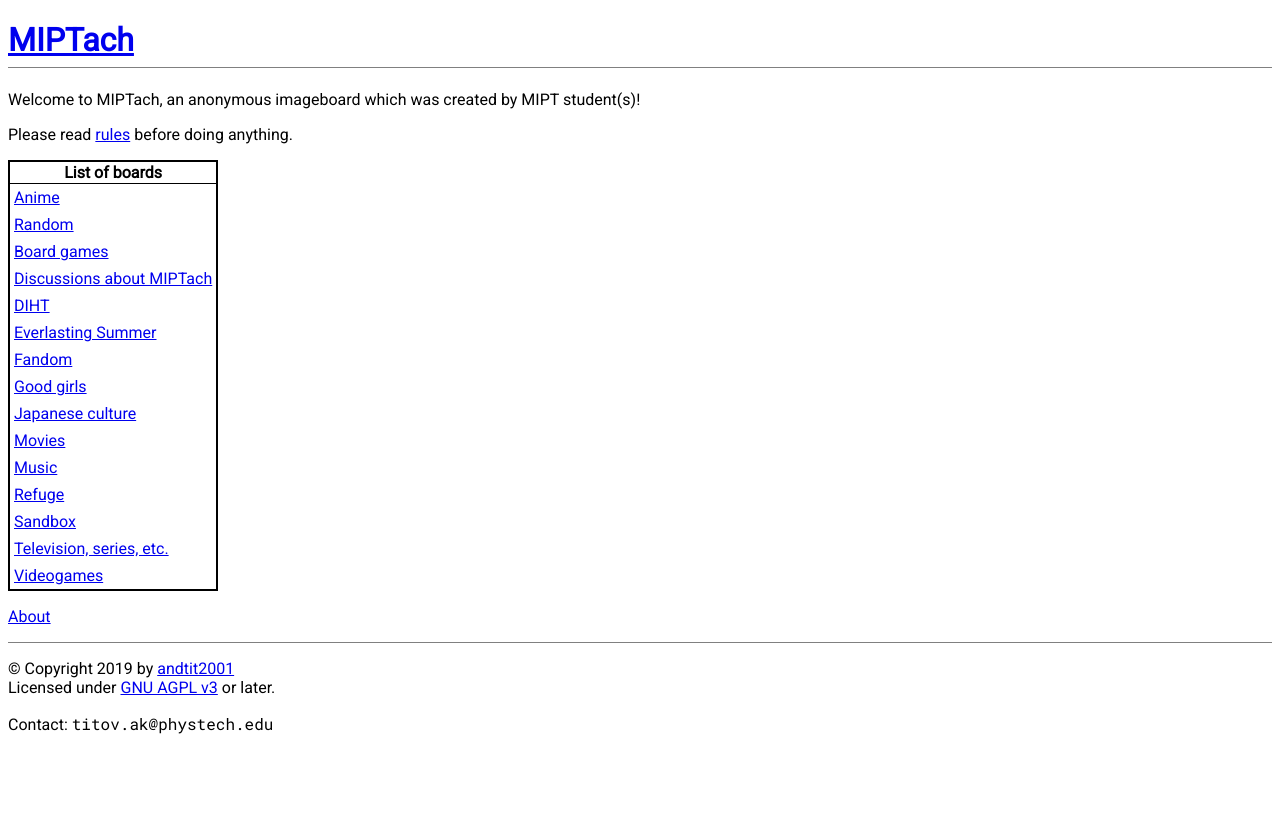
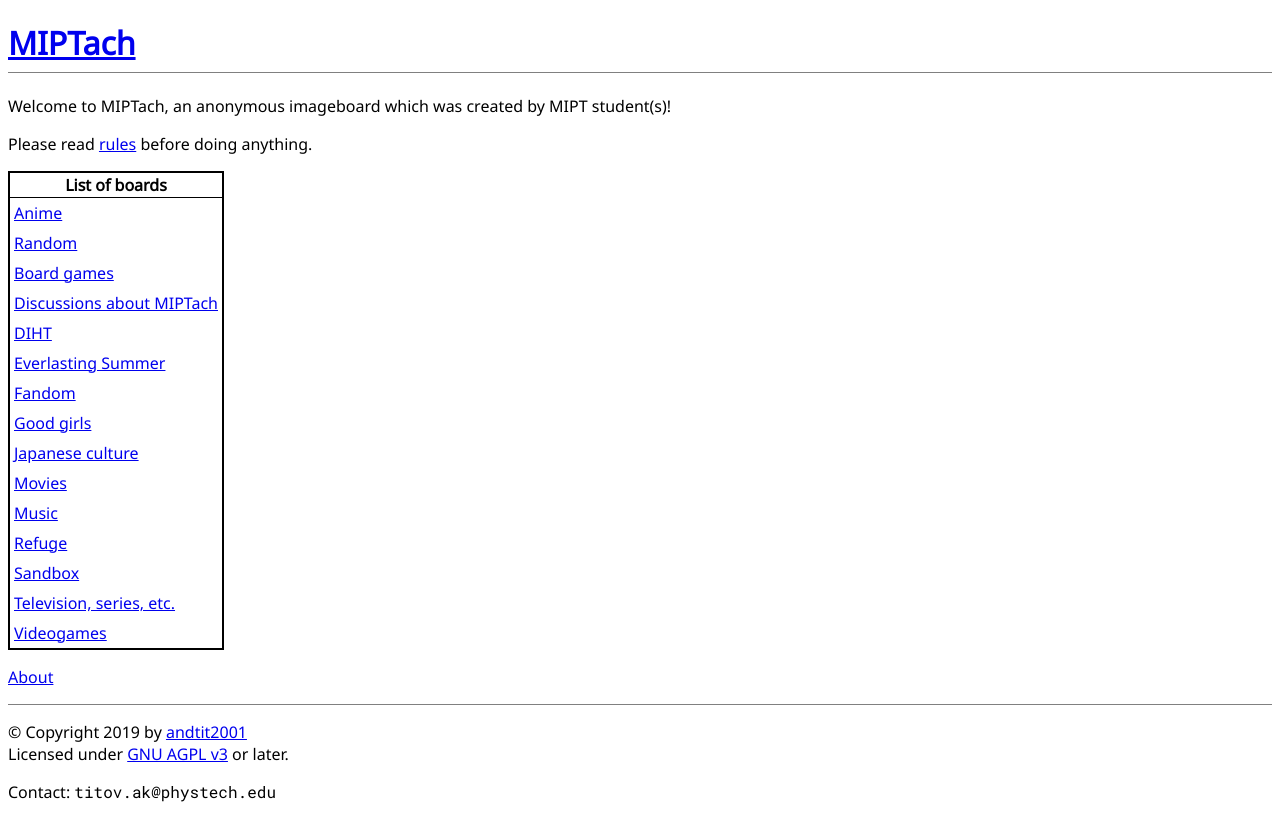
Before and after one commit to andtit2001/miptach, a Flask app: page / in a window 1280 px wide. Before the commit the page ends 734 px from the top, so only its background shows below. Run offline with Flask 2, Linux system fonts and the light colour scheme; parts of the project's set-up code (start-up, migrations or seed data) failed here and were passed over.

Commit message:
Fix default font (change from Roboto to Noto Sans)

```diff
--- a/site/static/css/default.css
+++ b/site/static/css/default.css
@@ -1,6 +1,5 @@
 body {
-    font-family: 'Noto Sans', sans-serif;
-    font-family: 'Roboto', sans-serif;
+    font-family: 'Noto Sans', 'Roboto', sans-serif;
 }
 code, input, textarea {
     font-family: 'Roboto Mono', monospace;
```
